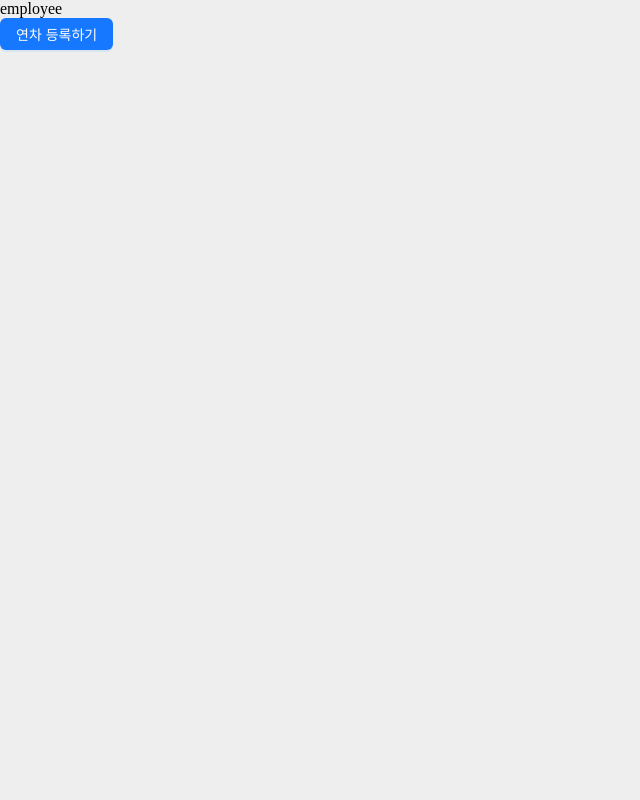
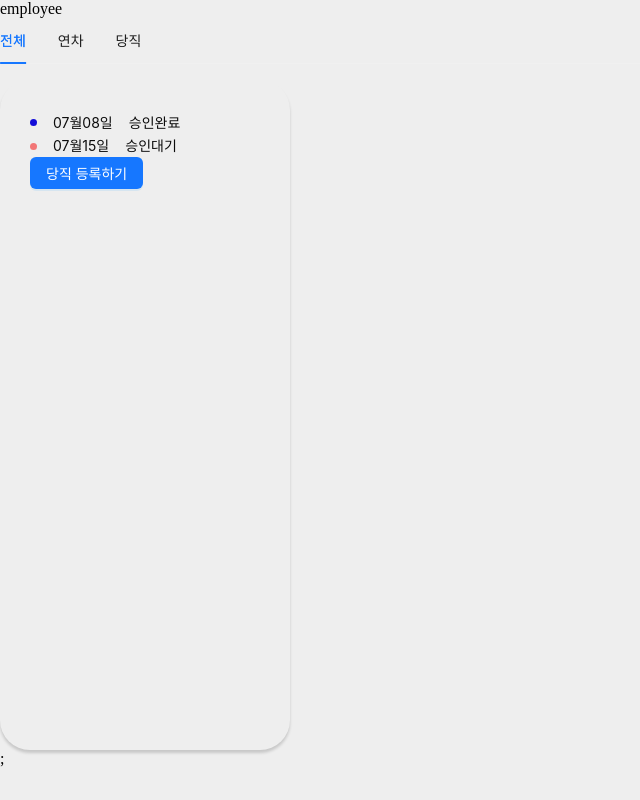
Before and after one commit to FAST-MINI-TEAM1/client, a Next.js app: page /employee in a window 1280 px wide. Shown: the whole page, without its empty margins (0-640 px from the left). Built offline with nearby package versions, Linux system fonts and the light colour scheme.

Commit message:
feat: :sparkles: 전체,당직,연차 tab 추가

```diff
--- a/components/employee/EmployeeDutyModalForm.tsx
+++ b/components/employee/EmployeeDutyModalForm.tsx
@@ -3,6 +3,7 @@ import { Input, Modal, Button, Select, Space, DatePicker } from "antd";
 
 function EmployeeDutyModalForm() {
   const [isModalOpen, setIsModalOpen] = useState(false);
+  const [toggle, setToggle] = useState(false);
   //modal에서 받는 inputVlaue값
   const [inputDate, setInputDate] = useState("");
   const [inputCategory, setInputCategory] = useState("");
@@ -35,22 +36,22 @@ function EmployeeDutyModalForm() {
   return (
     <>
       <Button type="primary" onClick={showModal}>
-        연차 등록하기
+        {toggle ? "연차 등록하기" : "당직 등록하기"}
       </Button>
       <Modal
-        title="연차 등록하기"
+        title={toggle ? "연차 등록하기" : "당직 등록하기"}
         open={isModalOpen}
         okText="신청"
         onOk={handleOk}
         cancelText="취소"
         onCancel={handleCancel}
       >
-        <div>남은 연차 횟수 {11}일</div>
+        {toggle ? <div>남은 연차 횟수 {11}일</div> : null}
         <Space direction="horizontal" size="middle" style={{ width: "100%" }}>
-          <div>연차일</div>
+          <div> {toggle ? "연차일" : "당직일"}</div>
           <RangePicker bordered={false} />
         </Space>
-        <Space direction="horizontal" size="middle" style={{ width: "100%" }}>
+        {toggle ? <Space direction="horizontal" size="middle" style={{ width: "100%" }}>
           <div>휴가종류</div>
           <Select
             bordered={false}
@@ -82,7 +83,7 @@ function EmployeeDutyModalForm() {
               },
             ]}
           />
-        </Space>
+        </Space> : null}
         <Space direction="horizontal" size="middle" style={{ width: "100%" }}>
           <div>사유</div>
           <Input
--- /dev/null
+++ b/components/employee/EmployeeTableTab.tsx
@@ -0,0 +1,35 @@
+import React from 'react'
+import { Tabs } from 'antd'
+import type { TabsProps } from 'antd';
+import EmployeeTable from "@components/employee/EmployeeTable"
+
+function EmployeeTableTab() {
+  const onChange = (key: string) => {
+    console.log(key);
+  };
+
+  const employeeHandeler: TabsProps['items'] = [
+    {
+      key: '전체',
+      label: `전체`,
+      children: <EmployeeTable/>,
+    },
+    {
+      key: '연차',
+      label: `연차`,
+      children: <EmployeeTable />,
+    },
+    {
+      key: '당직',
+      label: `당직`,
+      children: <EmployeeTable />,
+    },
+  ];
+  return (
+  <>
+    <Tabs defaultActiveKey="전체" items={employeeHandeler} onChange={onChange} />;
+  </>
+  )
+}
+
+export default EmployeeTableTab
--- a/pages/employee/index.tsx
+++ b/pages/employee/index.tsx
@@ -1,10 +1,14 @@
-import EmployeeDutyModalForm from "@components/employee/EmployeeDutyModalForm";
+import EmployeeTableTab from "@components/employee/EmployeeTableTab"
+
 
 function EmployeePage() {
   return (
     <>
       <div>employee</div>
-      <EmployeeDutyModalForm />
+      <EmployeeTableTab />
+
+
+
     </>
   );
 }
```
